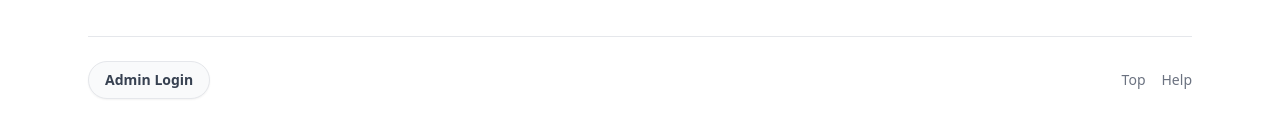
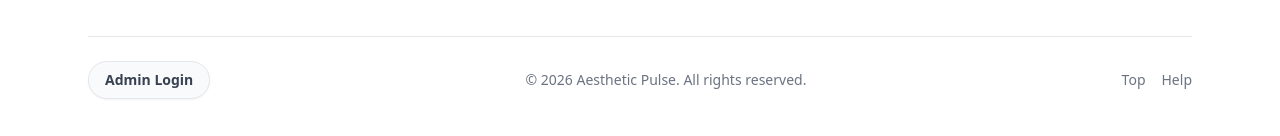
Before and after one commit to bonnie2030/aestheticpulse, a React (Vite) app: page / in a window 1280 px wide. Shown: the part 1148-1284 px from the top of the page. Built offline with nearby package versions, Linux system fonts and the light colour scheme; no server answers; the database is empty.

Commit message:
fix: center footer copyright

```diff
--- a/src/components/Footer.jsx
+++ b/src/components/Footer.jsx
@@ -46,6 +46,9 @@ export default function Footer(){
           >
             Admin Login
           </a>
+          <div className="text-center md:flex-1 md:text-center text-xs md:text-sm text-gray-500">
+            © {new Date().getFullYear()} Aesthetic Pulse. All rights reserved.
+          </div>
           <div className="flex gap-4">
             <a href="#home" className="hover:text-pink-600">Top</a>
             <a href="#contact" className="hover:text-pink-600">Help</a>
```
